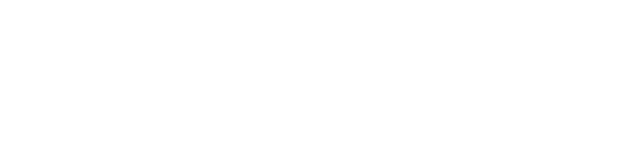
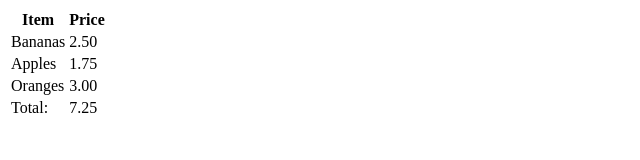
Before and after one commit to acciojob/grofers-checkout-2-kamrankhan0001, a website: page main.html in a window 1280 px wide. Shown: the whole page, without its empty margins (0-640 px from the left). Drawn offline with Linux system fonts and the light colour scheme.

Commit message:
created a submission

```diff
--- a/main.html
+++ b/main.html
@@ -7,6 +7,35 @@
 </head>
 
 <body>
+	<table>
+    <thead>
+      <tr>
+        <th>Item</th>
+        <th>Price</th>
+      </tr>
+    </thead>
+    <tbody>
+      <tr>
+        <td>Bananas</td>
+        <td data-ns-test="prices">2.50</td>
+      </tr>
+      <tr>
+        <td>Apples</td>
+        <td data-ns-test="prices">1.75</td>
+      </tr>
+      <tr>
+        <td>Oranges</td>
+        <td data-ns-test="prices">3.00</td>
+      </tr>
+    </tbody>
+    <tfoot>
+      <tr>
+        <td>Total:</td>
+        <td data-ns-test="grandTotal"></td>
+      </tr>
+    </tfoot>
+  </table>
+
 	<!-- the entire body must be written by student -->
     <script type="text/javascript" src="./script.js">
 </script>
--- a/script.js
+++ b/script.js
@@ -1 +1,8 @@
 //your code here
+const prices = document.querySelectorAll('[data-ns-test="prices"]');
+    let total = 0;
+    for (let i = 0; i < prices.length; i++) {
+      total += parseFloat(prices[i].textContent);
+    }
+    const grandTotal = document.querySelector('[data-ns-test="grandTotal"]');
+    grandTotal.textContent = total.toFixed(2);
```
Also changed, not shown: styles.css (line endings or trailing spaces).
